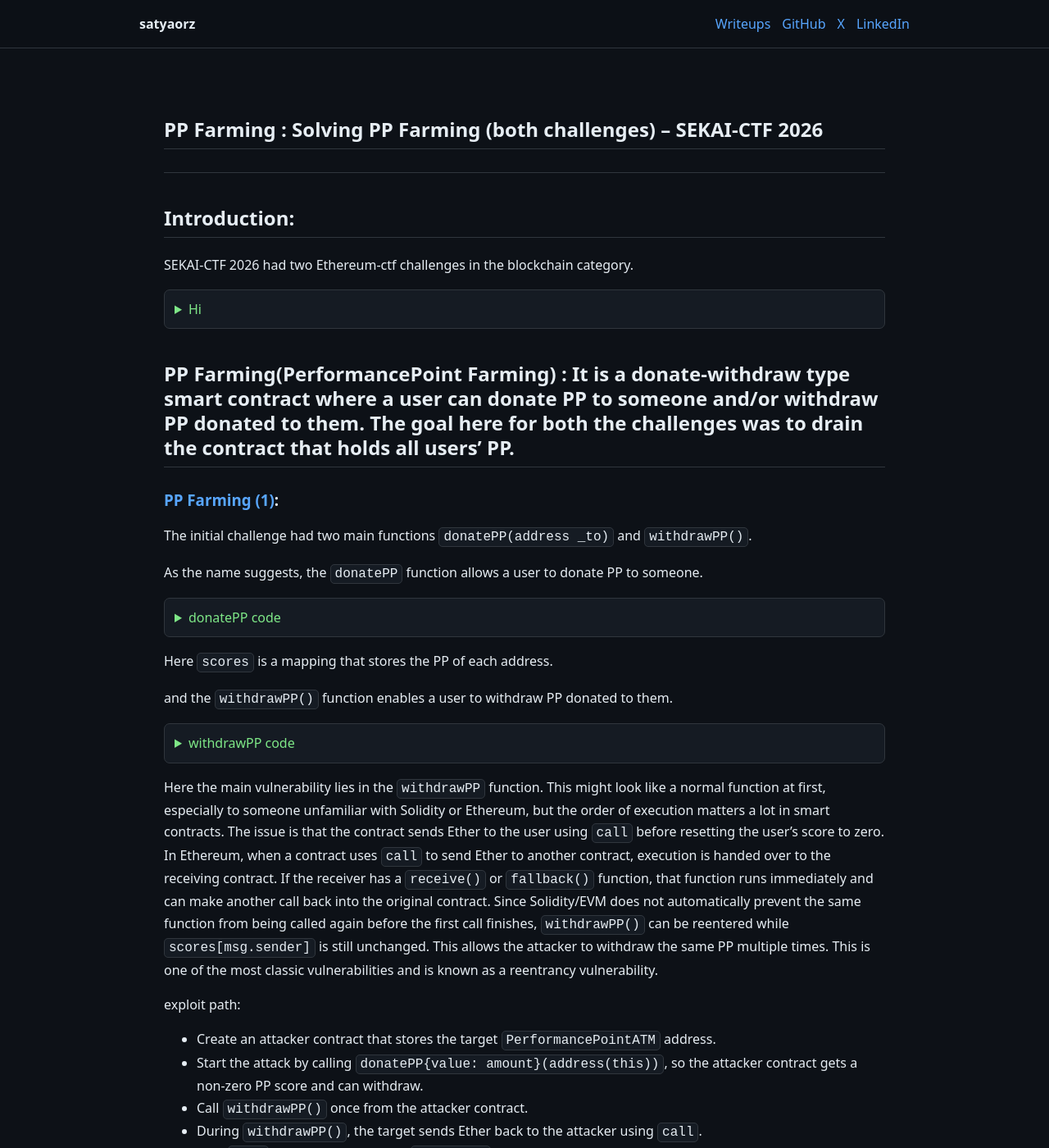
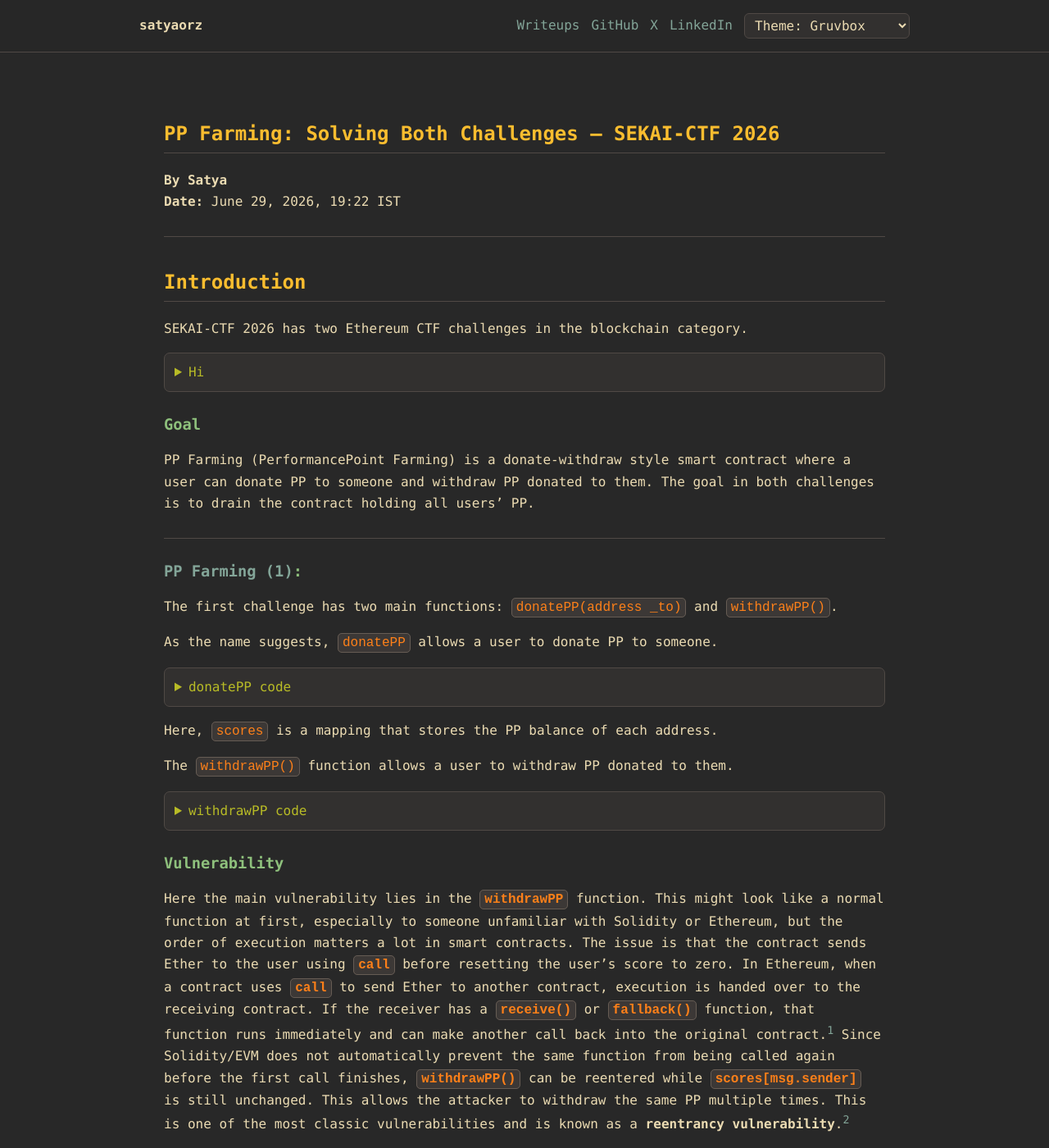
Before and after one commit to satyaorz/satyaorz.github.io, a Jekyll site: the page built from writeups/pp-farming.md, in a window 1280 px wide and 1400 px high. Shown: the whole window at 82% size. Built offline with Jekyll 4.4.1, drawn with Linux system fonts in a browser that asks for light colours; some of the changed text lies outside the part shown.

Commit message:
Polish website and PP Farming writeup

````diff
--- a/_layouts/default.html
+++ b/_layouts/default.html
@@ -17,6 +17,11 @@
           <a href="https://github.com/satyaorz">GitHub</a>
           <a href="https://x.com/satyaorz">X</a>
           <a href="https://www.linkedin.com/in/satyaorz">LinkedIn</a>
+          <select id="theme-select" class="theme-select" aria-label="Theme selector">
+            <option value="gruvbox">Theme: Gruvbox</option>
+            <option value="rose-pine">Theme: Rose Pine</option>
+            <option value="everforest">Theme: Everforest</option>
+          </select>
         </div>
       </nav>
     </header>
@@ -24,5 +29,18 @@
     <main class="page">
       {{ content }}
     </main>
+
+    <script>
+      const themeSelect = document.getElementById("theme-select");
+      const storedTheme = localStorage.getItem("theme") || "gruvbox";
+
+      document.documentElement.dataset.theme = storedTheme;
+      themeSelect.value = storedTheme;
+
+      themeSelect.addEventListener("change", () => {
+        document.documentElement.dataset.theme = themeSelect.value;
+        localStorage.setItem("theme", themeSelect.value);
+      });
+    </script>
   </body>
 </html>
--- a/assets/style.css
+++ b/assets/style.css
@@ -1,12 +1,56 @@
 :root {
   color-scheme: dark;
-  --bg: #0d1117;
-  --panel: #151b23;
-  --text: #e6edf3;
-  --muted: #8b949e;
-  --line: #30363d;
-  --link: #58a6ff;
-  --accent: #7ee787;
+  --bg: #282828;
+  --panel: #32302f;
+  --text: #ebdbb2;
+  --muted: #a89984;
+  --line: #504945;
+  --link: #83a598;
+  --accent: #b8bb26;
+  --heading-main: #fbf1c7;
+  --heading-section: #fabd2f;
+  --heading-label: #8ec07c;
+  --inline-code-text: #fe8019;
+  --inline-code-bg: #3c3836;
+  --code-bg: #1d2021;
+  --code-text: #ebdbb2;
+  --header-bg: rgba(40, 40, 40, 0.94);
+}
+
+:root[data-theme="rose-pine"] {
+  --bg: #191724;
+  --panel: #1f1d2e;
+  --text: #e0def4;
+  --muted: #908caa;
+  --line: #403d52;
+  --link: #9ccfd8;
+  --accent: #ebbcba;
+  --heading-main: #f6c177;
+  --heading-section: #c4a7e7;
+  --heading-label: #9ccfd8;
+  --inline-code-text: #eb6f92;
+  --inline-code-bg: #26233a;
+  --code-bg: #111019;
+  --code-text: #e0def4;
+  --header-bg: rgba(25, 23, 36, 0.94);
+}
+
+:root[data-theme="everforest"] {
+  --bg: #2d353b;
+  --panel: #343f44;
+  --text: #d3c6aa;
+  --muted: #9da9a0;
+  --line: #4f5b58;
+  --link: #7fbbb3;
+  --accent: #a7c080;
+  --heading-main: #dbbc7f;
+  --heading-section: #a7c080;
+  --heading-label: #e69875;
+  --inline-code-text: #e67e80;
+  --inline-code-bg: #3d484d;
+  --code-bg: #232a2e;
+  --code-text: #d3c6aa;
+  --header-bg: rgba(45, 53, 59, 0.94);
 }
 
 * {
@@ -17,7 +61,7 @@
   margin: 0;
   background: var(--bg);
   color: var(--text);
-  font: 16px/1.65 ui-sans-serif, system-ui, -apple-system, BlinkMacSystemFont, "Segoe UI", sans-serif;
+  font: 16px/1.65 "JetBrainsMono Nerd Font", "JetBrains Mono", "CaskaydiaCove Nerd Font", "FiraCode Nerd Font", ui-monospace, SFMono-Regular, Menlo, Consolas, monospace;
 }
 
 a {
@@ -31,7 +75,7 @@
 
 .site-header {
   border-bottom: 1px solid var(--line);
-  background: rgba(13, 17, 23, 0.92);
+  background: var(--header-bg);
   position: sticky;
   top: 0;
 }
@@ -53,15 +97,25 @@
 
 .nav-links {
   display: flex;
+  align-items: center;
   gap: 14px;
   flex-wrap: wrap;
   justify-content: flex-end;
 }
 
+.theme-select {
+  color: var(--text);
+  background: var(--panel);
+  border: 1px solid var(--line);
+  border-radius: 6px;
+  padding: 4px 8px;
+  font: inherit;
+}
+
 .page {
   max-width: 920px;
   margin: 0 auto;
-  padding: 44px 20px 80px;
+  padding: 44px 20px 56px;
 }
 
 .hero {
@@ -86,17 +140,20 @@
 }
 
 h1 {
+  color: var(--heading-main);
   font-size: 36px;
   margin: 0 0 10px;
 }
 
 h2 {
+  color: var(--heading-section);
   margin-top: 40px;
   padding-bottom: 8px;
   border-bottom: 1px solid var(--line);
 }
 
 h3 {
+  color: var(--heading-label);
   margin-top: 28px;
 }
 
@@ -107,6 +164,11 @@
 }
 
 .muted {
+  color: var(--muted);
+}
+
+.alias {
+  margin: -2px 0 10px;
   color: var(--muted);
 }
 
@@ -146,21 +208,25 @@
 }
 
 code {
-  background: var(--panel);
-  border: 1px solid var(--line);
+  color: var(--inline-code-text);
+  background: var(--inline-code-bg);
+  border: 1px solid #665c54;
   border-radius: 5px;
   padding: 2px 5px;
 }
 
 pre {
   overflow-x: auto;
-  background: var(--panel);
-  border: 1px solid var(--line);
+  color: var(--code-text);
+  background: var(--code-bg);
+  border: 1px solid #665c54;
   border-radius: 7px;
   padding: 14px;
 }
 
 pre code {
+  color: inherit;
+  background: transparent;
   border: 0;
   padding: 0;
 }
--- a/writeups/pp-farming.md
+++ b/writeups/pp-farming.md
@@ -4,11 +4,14 @@
 description: "SEKAI-CTF 2026 blockchain writeup for PP Farming."
 ---
 
-## PP Farming : Solving PP Farming (both challenges) -- SEKAI-CTF 2026
+## PP Farming: Solving Both Challenges -- SEKAI-CTF 2026
+
+**By Satya**
+**Date:** June 29, 2026, 19:22 IST
 
 ---
-## Introduction:
-SEKAI-CTF 2026 had two Ethereum-ctf challenges in the blockchain category.
+## Introduction
+SEKAI-CTF 2026 has two Ethereum CTF challenges in the blockchain category.
 
 <details markdown="1">
 <summary>Hi</summary>
@@ -16,13 +19,16 @@
 our team: 70776E, first CTF btw
 </details>
 
-PP Farming(PerformancePoint Farming) : It is a donate-withdraw type smart contract where a user can donate PP to someone and/or withdraw PP donated to them. The goal here for both the challenges was to drain the contract that holds all users' PP.
+### Goal
+
+PP Farming (PerformancePoint Farming) is a donate-withdraw style smart contract where a user can donate PP to someone and withdraw PP donated to them. The goal in both challenges is to drain the contract holding all users' PP.
+
 ---
 
-### [PP Farming (1)](https://ctf.sekai.team/challenges?challenge=blockchain_PP+Farming):
-The initial challenge had two main functions `donatePP(address _to)` and `withdrawPP()`.
+### **[PP Farming (1)](https://ctf.sekai.team/challenges?challenge=blockchain_PP+Farming)**:
+The first challenge has two main functions: `donatePP(address _to)` and `withdrawPP()`.
 
-As the name suggests, the `donatePP` function allows a user to donate PP to someone.
+As the name suggests, `donatePP` allows a user to donate PP to someone.
 
 <details markdown="1">
 <summary>donatePP code</summary>
@@ -35,9 +41,9 @@
 
 </details>
 
-Here `scores` is a mapping that stores the PP of each address.
+Here, `scores` is a mapping that stores the PP balance of each address.
 
-and the `withdrawPP()` function enables a user to withdraw PP donated to them.
+The `withdrawPP()` function allows a user to withdraw PP donated to them.
 
 <details markdown="1">
 <summary>withdrawPP code</summary>
@@ -54,9 +60,20 @@
 
 </details>
 
-Here the main vulnerability lies in the `withdrawPP` function. This might look like a normal function at first, especially to someone unfamiliar with Solidity or Ethereum, but the order of execution matters a lot in smart contracts. The issue is that the contract sends Ether to the user using `call` before resetting the user's score to zero. In Ethereum, when a contract uses `call` to send Ether to another contract, execution is handed over to the receiving contract. If the receiver has a `receive()` or `fallback()` function, that function runs immediately and can make another call back into the original contract. Since Solidity/EVM does not automatically prevent the same function from being called again before the first call finishes, `withdrawPP()` can be reentered while `scores[msg.sender]` is still unchanged. This allows the attacker to withdraw the same PP multiple times. This is one of the most classic vulnerabilities and is known as a reentrancy vulnerability.
+### Vulnerability
 
-exploit path:
+Here the main vulnerability lies in the **`withdrawPP`** function. This might look like a normal function at first, especially to someone unfamiliar with Solidity or Ethereum, but the order of execution matters a lot in smart contracts. The issue is that the contract sends Ether to the user using **`call`** before resetting the user's score to zero. In Ethereum, when a contract uses **`call`** to send Ether to another contract, execution is handed over to the receiving contract. If the receiver has a **`receive()`** or **`fallback()`** function, that function runs immediately and can make another call back into the original contract.[^1] Since Solidity/EVM does not automatically prevent the same function from being called again before the first call finishes, **`withdrawPP()`** can be reentered while **`scores[msg.sender]`** is still unchanged. This allows the attacker to withdraw the same PP multiple times. This is one of the most classic vulnerabilities and is known as a **reentrancy vulnerability**.[^2]
+
+### Exploit Path
+
+```txt
+Attacker.attack()
+  -> donatePP(attacker)
+  -> withdrawPP()
+      -> call(attacker)
+          -> receive()
+              -> withdrawPP() again
+```
 
 - Create an attacker contract that stores the target `PerformancePointATM` address.
 - Start the attack by calling `donatePP{value: amount}(address(this))`, so the attacker contract gets a non-zero PP score and can withdraw.
@@ -218,13 +244,35 @@
 
 </details>
 
-The important part is how `delegatecall` works. It runs the helper's code, but it writes to the ATM's storage. The helper's `atm` variable is in storage slot `1`, and the ATM's `performancePointHelper` variable is also in storage slot `1`. So when we call `setATM(address)` through the ATM fallback, it does not update the helper's `atm`; it overwrites the ATM's `performancePointHelper`.
+The important part is how `delegatecall` works. It runs the helper's code, but it writes to the ATM's storage. The helper's `atm` variable is in storage slot `1` at offset `0`, and the ATM's `performancePointHelper` variable is also in storage slot `1` at offset `0`. So when we call `setATM(address)` through the ATM fallback, it does not update the helper's `atm`; it overwrites the ATM's `performancePointHelper`.[^3]
+
+### Storage Layout
+
+| Slot | Offset | ATM variable | Helper variable |
+|---|---:|---|---|
+| 0 | 0 | `scores` | `id_number` |
+| 1 | 0 | `performancePointHelper` | `atm` |
+| 1 | 20 | `locked` | `helping` |
+
+### Root Cause
 
 This lets us replace the real helper with our own malicious helper. This is a storage collision caused by using `delegatecall` with a helper contract that does not share the same storage layout safely.
 
 Because `delegatecall` executes the malicious helper in the ATM's context, `address(this).balance` inside the helper means the ATM's balance, not the helper's balance.
 
-exploit path:
+### Exploit Path
+
+```txt
+attacker calls ATM.setATM(maliciousHelper)
+  -> ATM fallback()
+      -> delegatecall(real helper.setATM)
+          -> writes ATM slot 1
+          -> performancePointHelper = malicious helper
+  -> donate 1 wei PP
+  -> withdrawPP()
+      -> delegatecall(malicious processWithdrawal)
+          -> send full ATM balance
+```
 
 - Deploy a malicious helper contract with a fake `processWithdrawal(address,uint256)` function.
 - Call `setATM(address(maliciousHelper))` on the ATM address.
@@ -237,6 +285,10 @@
 - Now `withdrawPP()` delegatecalls our malicious `processWithdrawal()`.
 - Our malicious helper ignores the requested amount and sends the whole ATM balance to the recipient.
 - The ATM balance becomes zero, so `isSolved()` returns `true`.
+
+### Impact
+
+An attacker can drain the full `10 ether` challenge balance. In Part 2, the attacker only needs to donate `1 wei` so that `withdrawPP()` passes the `score > 0` check.
 
 <details markdown="1">
 <summary>our exploit script (foundry)</summary>
@@ -295,3 +347,13 @@
 ```
 
 </details>
+
+### Conclusion
+
+And that is how we solved both PP Farming challenges: the first with classic reentrancy, and the second by abusing a `delegatecall` storage collision to replace the helper and drain the contract.
+
+### References
+
+[^1]: Solidity documentation, [Receive Ether Function and Fallback Function](https://docs.soliditylang.org/en/latest/contracts.html#receive-ether-function) and [Fallback Function](https://docs.soliditylang.org/en/latest/contracts.html#fallback-function).
+[^2]: Solidity documentation, [Security Considerations: Reentrancy](https://docs.soliditylang.org/en/latest/security-considerations.html#reentrancy).
+[^3]: Solidity documentation, [Delegatecall and Libraries](https://docs.soliditylang.org/en/latest/introduction-to-smart-contracts.html#delegatecall-and-libraries).
````
Also changed, not shown: other parts of writeups/pp-farming.md (+12 -3 lines), index.md (+1 -0 lines).
